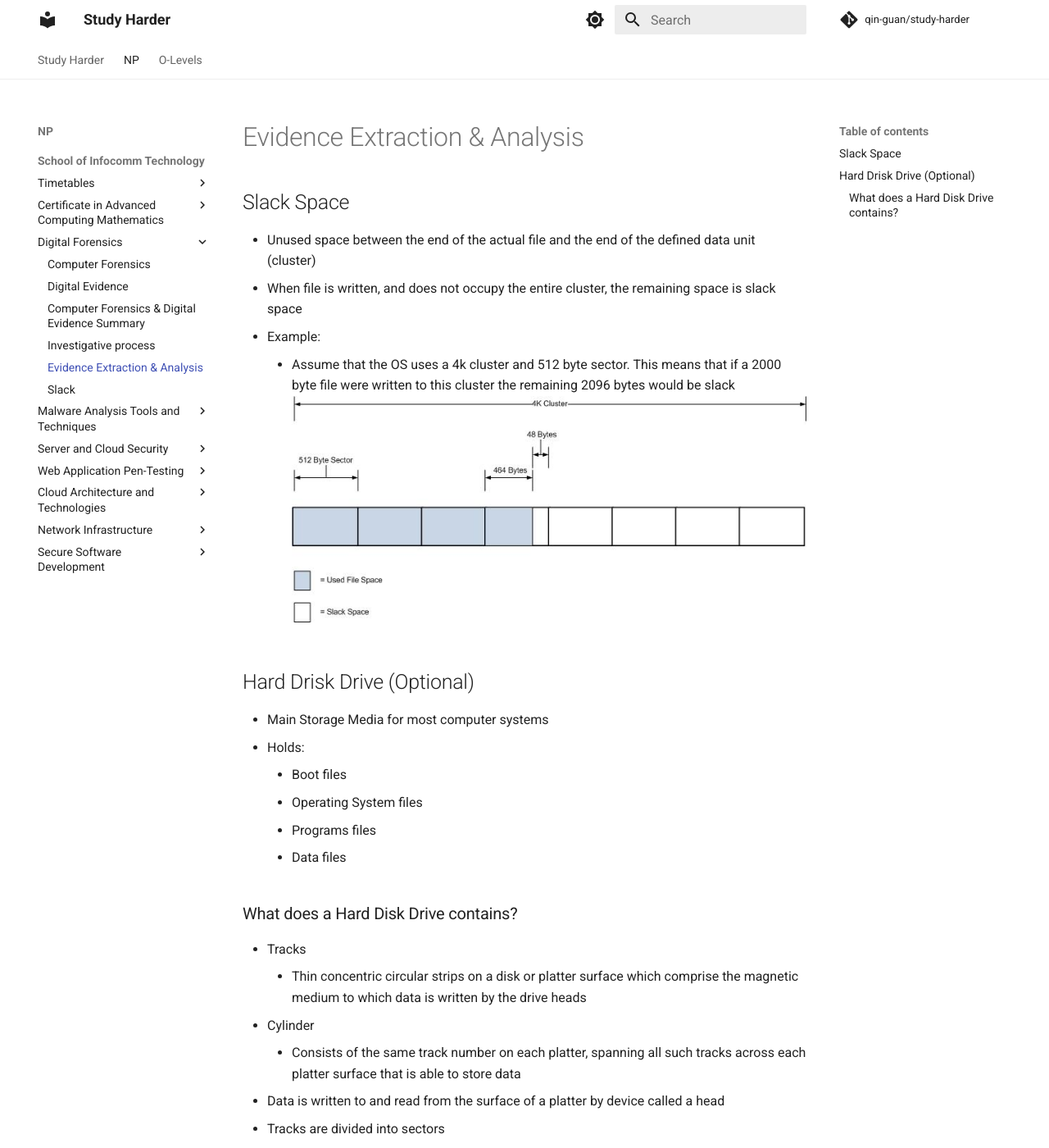
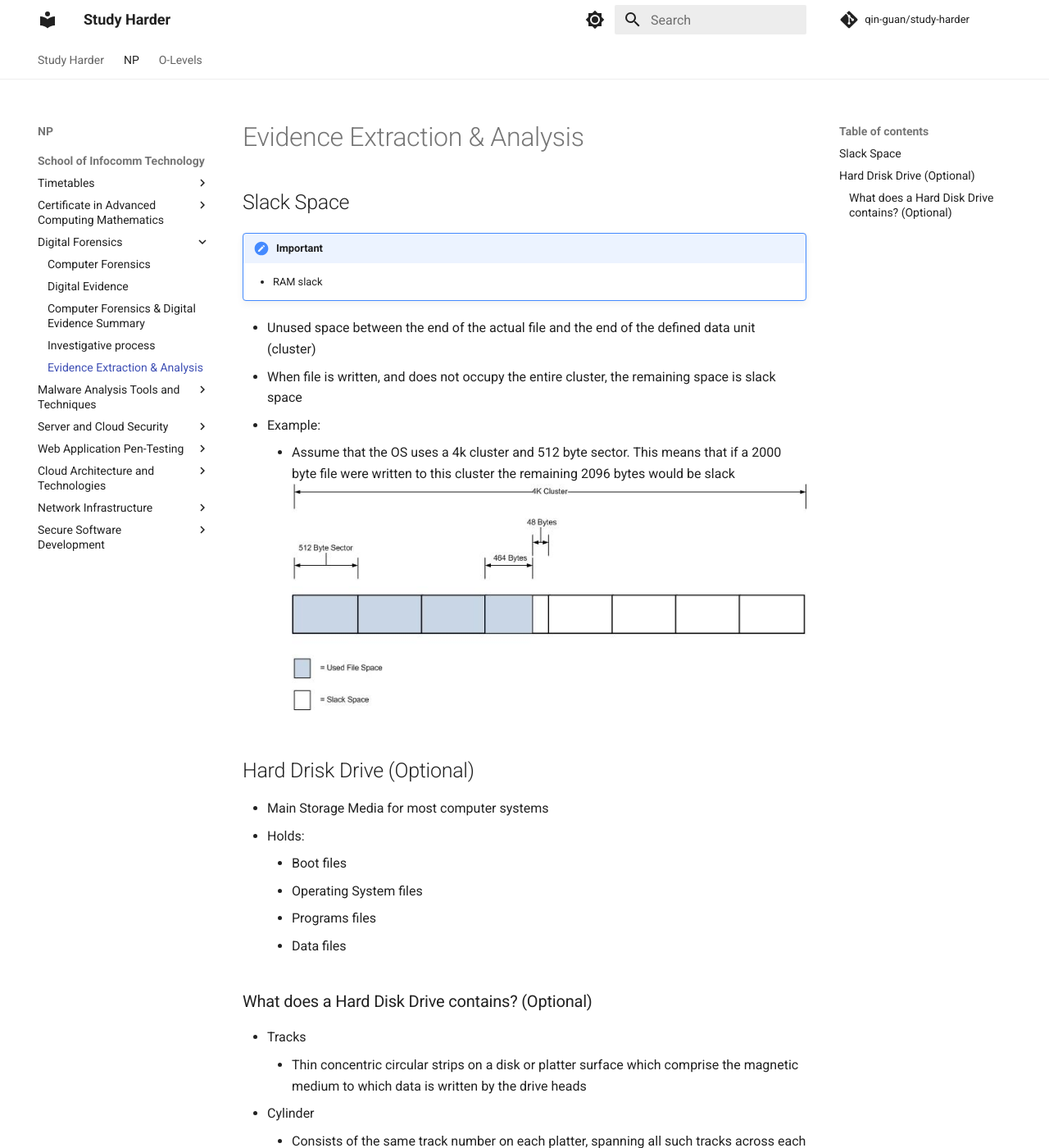
Before and after one commit to qin-guan/study-harder, an MkDocs documentation site: the page built from docs/np/ict/df/3-evidence-extraction-n-analysis.md, in a window 1280 px wide and 1400 px high. Shown: the whole window at 82% size. Built offline with MkDocs 1.6.1 and Material for MkDocs 9.7.7, drawn with Linux system fonts in a browser that asks for light colours; comment, search, counter and statistics services are not loaded.

Commit message:
Week 3 Evidence Extraction & Analysis - WIP

```diff
--- a/docs/np/ict/df/3-evidence-extraction-n-analysis.md
+++ b/docs/np/ict/df/3-evidence-extraction-n-analysis.md
@@ -1,6 +1,11 @@
 # Evidence Extraction & Analysis
 
 ## Slack Space
+
+!!! important
+
+    * RAM slack
+
 - Unused space between the end of the actual file and the end of the defined data unit (cluster)
 - When file is written, and does not occupy the entire cluster, the remaining space is slack space
 - Example:
@@ -15,7 +20,7 @@
   - Programs files
   - Data files
 
-### What does a Hard Disk Drive contains?
+### What does a Hard Disk Drive contains? (Optional)
 - Tracks
   - Thin concentric circular strips on a disk or platter surface which comprise the magnetic medium to which data is written by the drive heads
 - Cylinder
```
Also changed, not shown: docs/np/ict/df/3-slack.md (deleted, +0 -5 lines).
